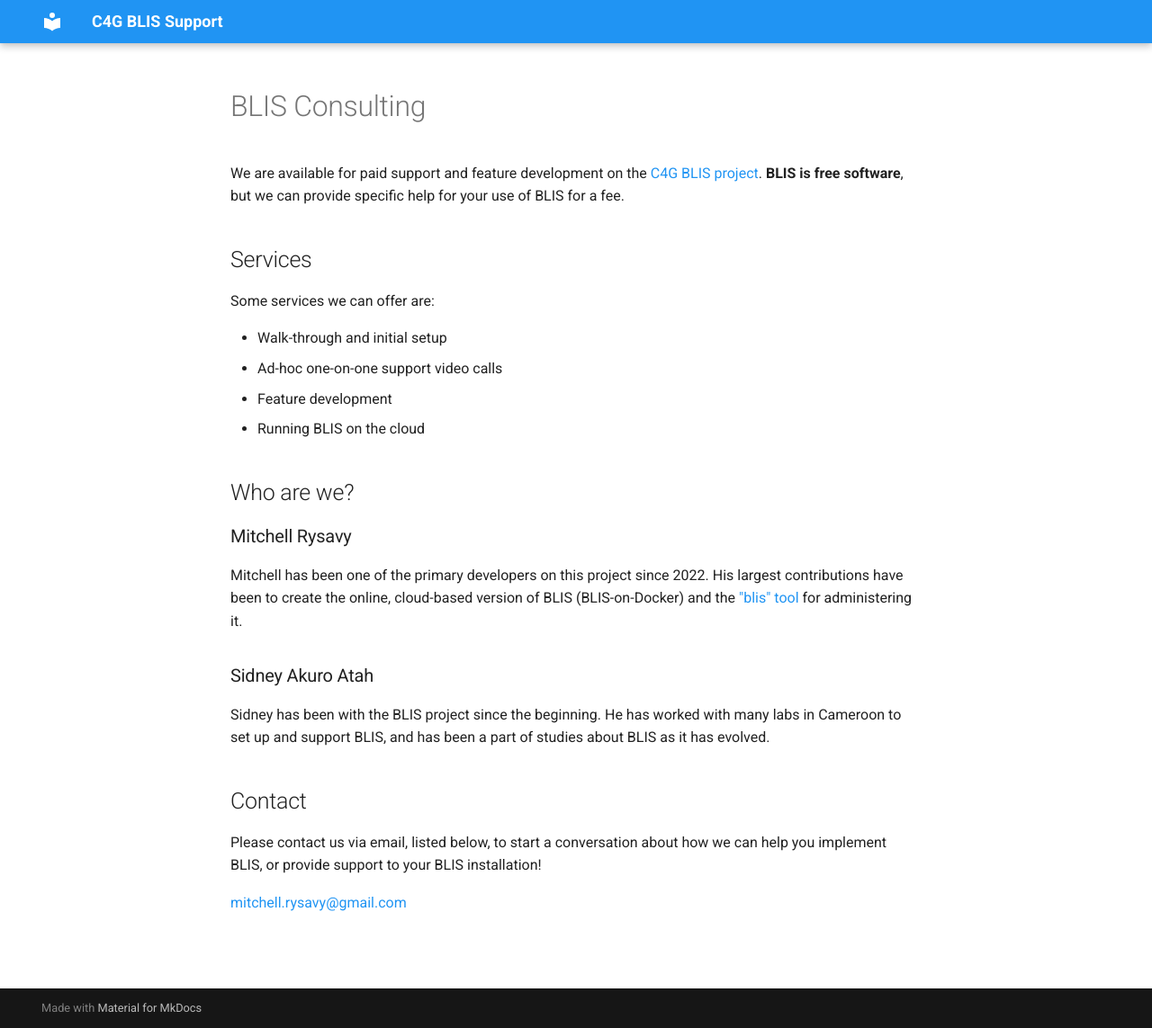
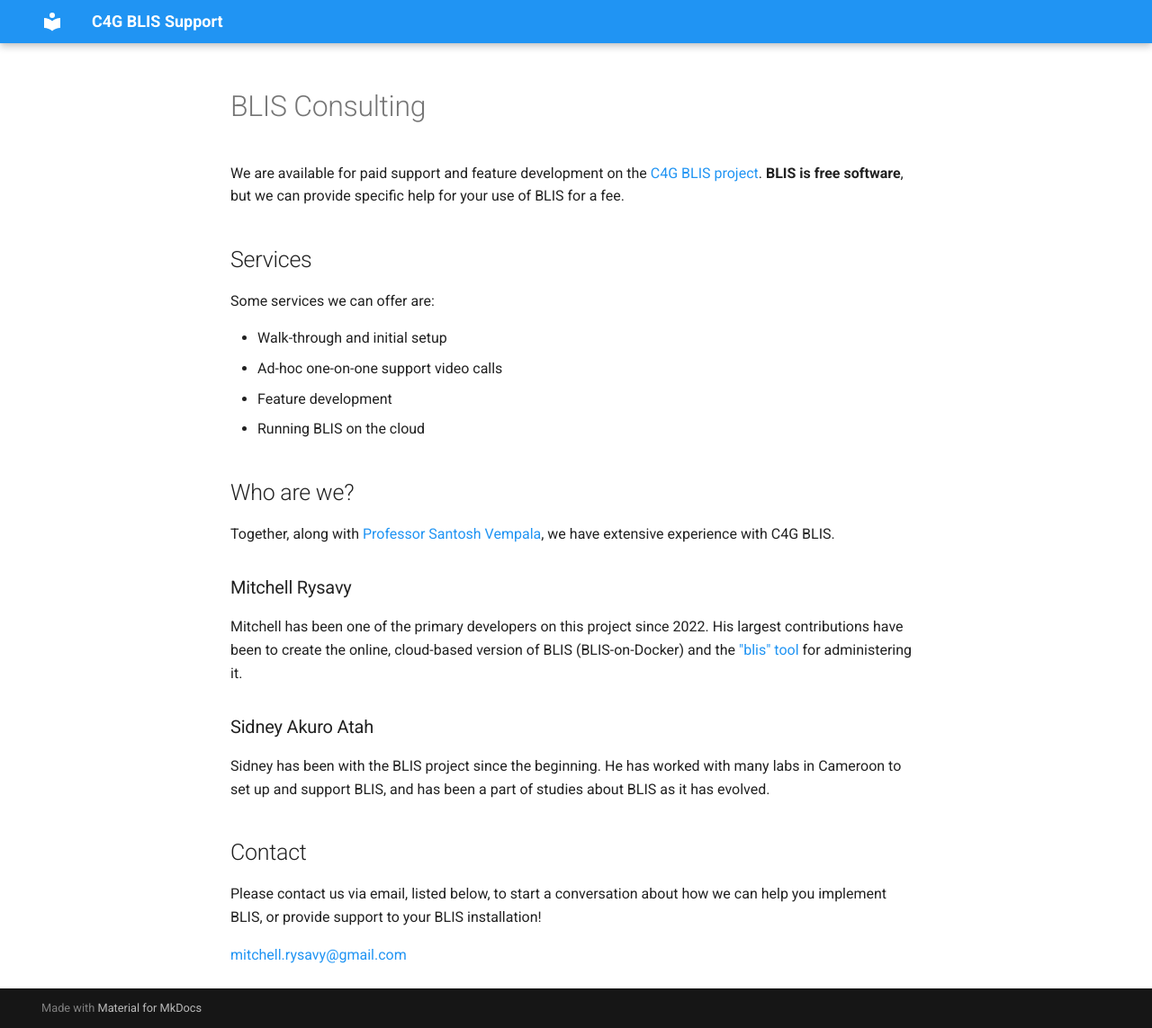
Before and after one commit to C4G/support.c4gblis.org, an MkDocs documentation site: the page built from docs/index.md, in a window 1280 px wide and 1143 px high. Shown: the whole window at 90% size. Built offline with MkDocs 1.6.1 and Material for MkDocs 9.7.7, drawn with Linux system fonts in a browser that asks for light colours.

Commit message:
Add link to ~vempala

```diff
--- a/docs/index.md
+++ b/docs/index.md
@@ -19,6 +19,8 @@ Some services we can offer are:
 
 ## Who are we?
 
+Together, along with [Professor Santosh Vempala](https://faculty.cc.gatech.edu/~vempala/), we have extensive experience with C4G BLIS.
+
 ### Mitchell Rysavy
 
 Mitchell has been one of the primary developers on this project since 2022. His largest contributions have been to create the online, cloud-based version of BLIS (BLIS-on-Docker) and the ["blis" tool](https://github.com/C4G/blis-cloud-cli) for administering it.
```
